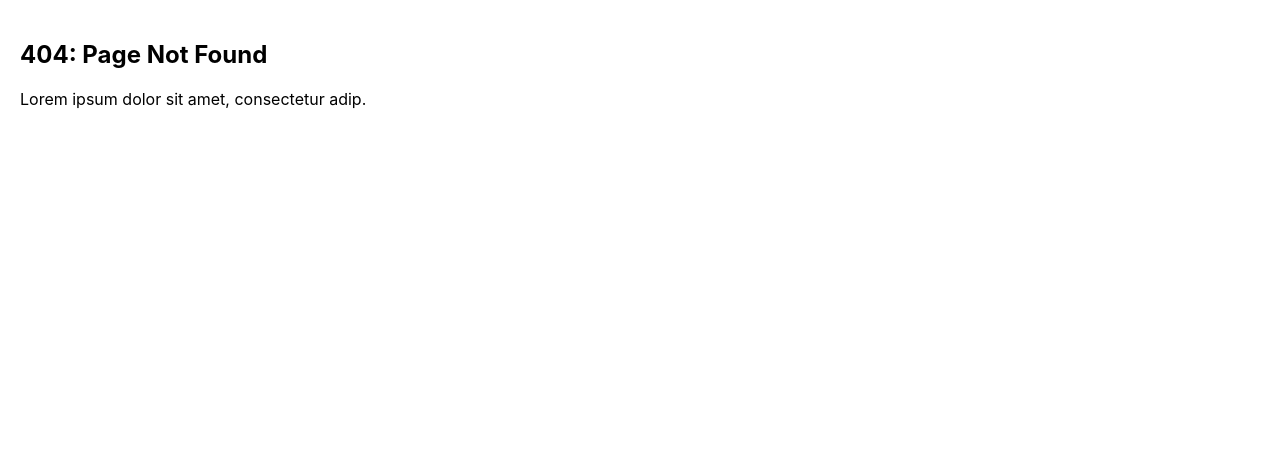
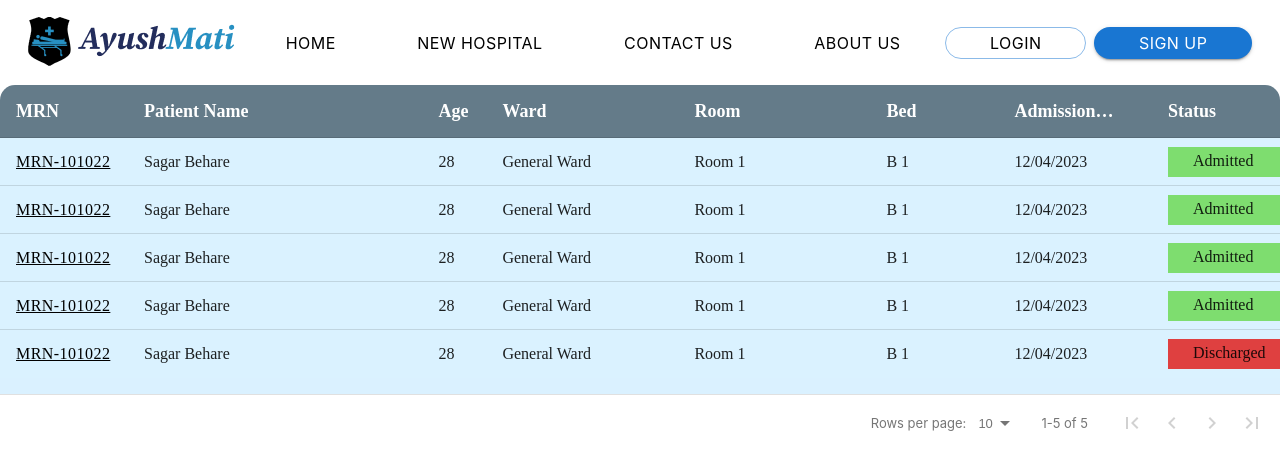
Before and after one commit to pesto-students/team-chiranjib-1-ayushmati, a React (Create React App) app: page /receptionist in a window 1280 px wide. Before the commit this address had no page. Shown: the top 470 px of the page. Built offline with nearby package versions, Linux system fonts and the light colour scheme.

Commit message:
patient table added on reception dashboard
patient table added on reception dashboard

```diff
--- a/package.json
+++ b/package.json
@@ -11,6 +11,7 @@
     "@testing-library/react": "^13.4.0",
     "@testing-library/user-event": "^13.5.0",
     "react": "^18.2.0",
+    "react-data-table-component": "^7.5.3",
     "react-dom": "^18.2.0",
     "react-hook-form": "^7.43.9",
     "react-scripts": "5.0.1",
--- a/src/App.js
+++ b/src/App.js
@@ -5,6 +5,7 @@ import NoRoute from "./Components/NoRoute";
 import AboutUs from "./Components/AboutUs/AboutUs";
 import ContactUs from "./Components/ContactUs/ContactUs";
 import ReceptionistDashboard from "./Components/UserDashboards/Receptionist/ReceptionistDashboard";
+import PatientRegistration from "./Components/UserDashboards/Receptionist/PatientRegistration";
 import { BrowserRouter as Router,Routes,Route } from 'react-router-dom';
 
 
@@ -18,7 +19,9 @@ function App() {
       <Route path="/login" element={<Login/>}/>
       <Route path = "/aboutus" element={<AboutUs/>}/>
       <Route path="/contactus" element={<ContactUs/>}/>
-      <Route path="/receptionistDashboard" element={<ReceptionistDashboard/>}/>
+      <Route path="/receptionist" element={<ReceptionistDashboard/>}/>
+      <Route path="/patientRegistration" element={<PatientRegistration/>}/>
+
       <Route path="*" element = {<NoRoute/>}/>
     </Routes>
   </Router>
--- a/src/Components/NavgationBar/NavigationBar.js
+++ b/src/Components/NavgationBar/NavigationBar.js
@@ -71,6 +71,8 @@ function NavigationBar() {
         >
           ABOUT US
         </Button>
+
+
         <Button
           component={Link}
           to={"/login"}
--- /dev/null
+++ b/src/Components/UserDashboards/Receptionist/PatientList.js
@@ -0,0 +1,151 @@
+import React from 'react';
+import DataTable from "react-data-table-component";
+import "../../../css/patientTable.css";
+import Button from "@mui/material/Button";
+import { Link } from "react-router-dom";
+
+
+
+const data = [
+  { mrn: 'MRN-101022', patientName: 'Sagar Behare', age: 28, ward: 'General Ward',room: 'Room 1',
+    bed: 'B 1', admissionDate: '12/04/2023', status: 'Admitted'},
+  { mrn: 'MRN-101022', patientName: 'Sagar Behare', age: 28, ward: 'General Ward',room: 'Room 1',
+    bed: 'B 1', admissionDate: '12/04/2023', status: 'Admitted'},
+  { mrn: 'MRN-101022', patientName: 'Sagar Behare', age: 28, ward: 'General Ward',room: 'Room 1',
+    bed: 'B 1', admissionDate: '12/04/2023', status: 'Admitted'},
+  { mrn: 'MRN-101022', patientName: 'Sagar Behare', age: 28, ward: 'General Ward',room: 'Room 1',
+    bed: 'B 1', admissionDate: '12/04/2023', status: 'Admitted'},
+  { mrn: 'MRN-101022', patientName: 'Sagar Behare', age: 28, ward: 'General Ward',room: 'Room 1',
+    bed: 'B 1', admissionDate: '12/04/2023', status: 'Discharged'}
+];
+
+const columns = [
+  {
+      name: 'MRN',
+      selector: row => row.mrn,
+      width: '10%',
+
+      cell: (row) => (
+
+      <Button variant='text' underline="always" component={Link} to={"/patientRegistration"}
+        sx={{
+          color: "black",
+          font: "inherit",
+          padding:'0',
+          textDecoration:'underline'
+        }}
+      >
+        {row.mrn}
+      </Button>
+      )
+  },
+  {
+      name: 'Patient Name',
+      selector: row => row.patientName,
+      width: '23%'
+  },
+  {
+      name: 'Age',
+      selector: row => row.age,
+      width: '5%'
+  },
+  {
+      name: 'Ward',
+      selector: row => row.ward,
+      width: '15%'
+  },
+  {
+      name: 'Room',
+      selector: row => row.room,
+      width: '15%'
+  },
+  {
+      name: 'Bed',
+      selector: row => row.bed,
+      width: '10%'
+  },
+  {
+      name: 'Admission Dt',
+      selector: row => row.admissionDate,
+      width: '12%',
+      sortable:true
+  },
+  {
+      name: 'Status',
+      selector: row => row.status,
+      width: '10%',
+      sortable:true,
+      cell: (row) => (
+        <div className={`status-admitted ${row.status === 'Admitted' ? '' : 'status-discharged'}`}>
+          {row.status}
+        </div>
+      )
+  }
+];
+
+const tableStyles = {
+  table: {
+    style: {
+      marginBottom: '16px',
+      fontFamily: 'Source Serif Pro',
+    },
+  },
+  headRow: {
+    style: {
+      backgroundColor: '#647B89',
+      color: '#ffffff',
+      borderRadius: '15px 15px 0px 0px'
+    },
+  },
+  headCells: {
+    style: {
+      fontSize: '18px',
+      fontWeight: 'bold'
+    },
+  },
+
+  rows: {
+    style: {
+      fontSize: '16px',
+      //backgroundColor: 'transparent'
+
+      backgroundColor: '#DAF2FF',
+      //backgroundColor: 'lightblue', // Apply the custom background color
+      //color: 'white', // Apply the custom text color
+    },
+    // Style the rows on hover
+    highlightOnHoverStyle: {
+      //backgroundColor: 'blue', // Apply the custom background color on hover
+    }
+  }
+};
+
+/*(const conditionalRowStyles = [
+  {
+    when: (row) => row.status === 'Admitted',
+    style: {
+      backgroundColor: 'lightblue',
+    },
+  },
+];*/
+
+
+
+const PatientList = () => {
+  return (
+    <DataTable columns={columns}
+        data={data}
+        //selectableRows
+        fixedHeader
+        customStyles={tableStyles}
+//        conditionalRowStyles={conditionalRowStyles}
+        pagination
+      >
+
+      </DataTable>
+
+
+  );
+};
+
+export default PatientList;
--- /dev/null
+++ b/src/Components/UserDashboards/Receptionist/PatientRegistration.js
@@ -0,0 +1,12 @@
+import NavigationBar from "../../NavgationBar/NavigationBar";
+
+export default function PatientRegistration() {
+  return (
+    <>
+      <NavigationBar />
+      <div>
+        Patient Registration
+      </div>
+    </>
+  );
+}
--- a/src/Components/UserDashboards/Receptionist/ReceptionistDashboard.js
+++ b/src/Components/UserDashboards/Receptionist/ReceptionistDashboard.js
@@ -6,6 +6,12 @@ import TableHead from "@mui/material/TableHead";
 import TableRow from "@mui/material/TableRow";
 import Paper from "@mui/material/Paper";
 import NavigationBar from "../../NavgationBar/NavigationBar";
+
+import PatientList from './PatientList';
+
+import "../../../css/common.css";
+import { padding } from "@mui/system";
+import { left } from "@popperjs/core";
 
 function createData(
   MRN,
@@ -30,41 +36,17 @@ const rows = [
     "B1",
     "12/04/2023",
     "Admitted"
-  ),
-  createData(
-    "MRN-1010221",
-    "M s Dhoni",
-    35,
-    "General Ward",
-    "Room 2",
-    "B1",
-    "13/04/2023",
-    "Admitted"
-  ),
-  createData(
-    "MRN-1010222",
-    "Leo",
-    35,
-    "General Ward",
-    "Room 1",
-    "B2",
-    "14/04/2023",
-    "Discharged"
-  ),
-  createData(
-    "MRN-1010223",
-    "Ronaldo",
-    40,
-    "ICU Ward",
-    "Room 2",
-    "B2",
-    "15/04/2023",
-    "Admitted"
-  ),
+  )
+
 ];
+
+
+
 
 export default function ReceptionistDashboard() {
   return (
+
+    /*
     <>
       <NavigationBar />
       <TableContainer component={Paper}>
@@ -103,5 +85,18 @@ export default function ReceptionistDashboard() {
         </Table>
       </TableContainer>
     </>
+  */
+
+
+    <>
+      <NavigationBar />
+      <div className="common-backgroud">
+
+        <PatientList />
+      </div>
+
+
+    </>
+
   );
 }
--- /dev/null
+++ b/src/css/common.css
@@ -0,0 +1,5 @@
+.common-backgroud {
+    background-color: #DAF1FF;
+    width: 100%;
+    height: 100%;
+}
--- /dev/null
+++ b/src/css/patientTable.css
@@ -0,0 +1,18 @@
+.status-admitted {
+    background-color: #7EDD6F;
+    min-width: 100px;
+    min-height: 25px;
+    border-radius: 0%;
+    padding-left: 25px;
+    padding-top: 5px;
+}
+
+
+.status-discharged {
+    background-color: #DF4040;
+    min-width: 100px;
+    min-height: 25px;
+    border-radius: 0%;
+    padding-left: 25px;
+    padding-top: 5px;
+}
```
Also changed, not shown: 1 other file (tests, documents, lock files or other folders).
